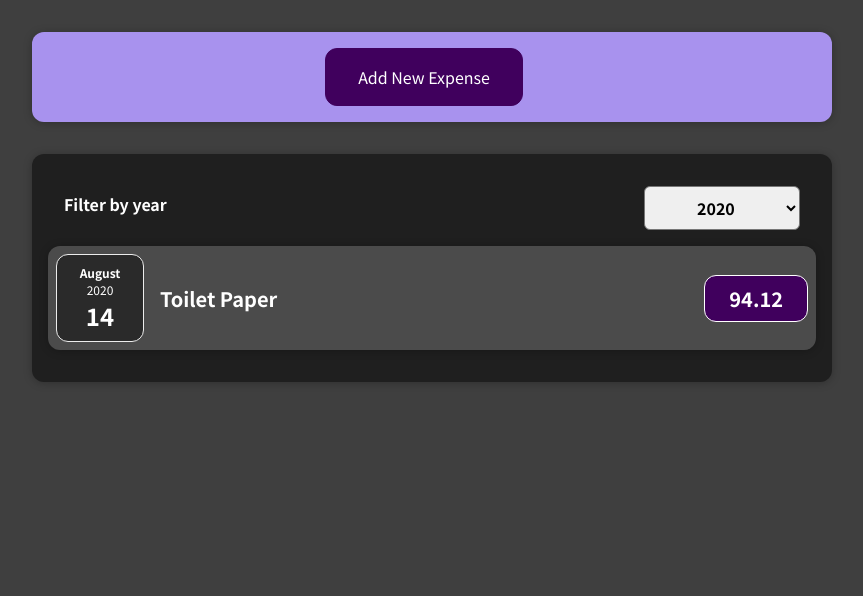
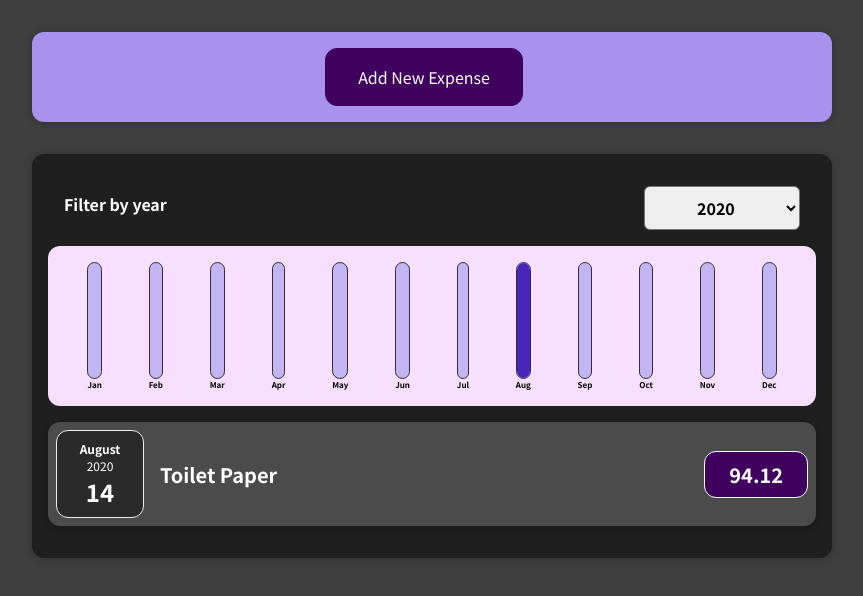
Before and after one commit to AndrewSimons3/ReactMax, a React (Create React App) app in the folder 01-starting-setup/: page / in a window 1280 px wide. Shown: the top 596 px of the page, without its empty margins (208-1071 px from the left). Built offline with nearby package versions, Linux system fonts and the light colour scheme.

Commit message:
finished expenses tracker

```diff
--- a/01-starting-setup/src/components/Chart/Chart.js
+++ b/01-starting-setup/src/components/Chart/Chart.js
@@ -1,10 +1,21 @@
 import React from 'react';
 import ChartBar from './ChartBar';
+import './Chart.css';
 
 const Chart = (props) => {
+  const dataPointValues = props.dataPoints.map(dataPoint => dataPoint.value);
+  const totalMaximum = Math.max(...dataPointValues);
+
 	return (
 		<div className='chart'>
-			<ChartBar />
+			{props.dataPoints.map((dataPoint) => (
+				<ChartBar
+					key={dataPoint.id}
+					value={dataPoint.value}
+					maxValue={totalMaximum}
+					label={dataPoint.label}
+				/>
+			))}
 		</div>
 	);
 };
--- a/01-starting-setup/src/components/Chart/ChartBar.js
+++ b/01-starting-setup/src/components/Chart/ChartBar.js
@@ -0,0 +1,21 @@
+import React from 'react';
+import './ChartBar.css';
+
+const ChartBar = (props) => {
+  let barFillHeight = '0%';
+
+  if (props.maxValue > 0) {
+    barFillHeight = Math.round((props.value / props.maxValue) * 100) + '%';
+  }
+
+	return (
+		<div className='chart-bar'>
+			<div className='chart-bar__inner'>
+        <div className='chart-bar__fill' style={{height: barFillHeight}}></div>
+			</div>
+      <div className='chart-bar__label'>{props.label}</div>
+		</div>
+	);
+};
+
+export default ChartBar;
--- a/01-starting-setup/src/components/Expenses/Expenses.js
+++ b/01-starting-setup/src/components/Expenses/Expenses.js
@@ -2,6 +2,7 @@ import React, { useState } from 'react';
 
 import ExpenseFilter from './ExpenseFilter';
 import ExpensesList from './ExpensesList';
+import ExpensesChart from './ExpensesChart';
 import Card from '../UI/Card';
 import './Expenses.css';
 
@@ -23,6 +24,7 @@ const Expenses = (props) => {
 					selected={filteredYear}
 					onFilterYear={filterYearHandler}
 				/>
+				<ExpensesChart expenses={filteredExpenses} />
 				<ExpensesList items={filteredExpenses} />
 			</Card>
 		</div>
--- /dev/null
+++ b/01-starting-setup/src/components/Expenses/ExpensesChart.js
@@ -0,0 +1,65 @@
+import React from 'react';
+import Chart from '../Chart/Chart';
+
+const ExpensesChart = (props) => {
+	const chartDataPoints = [
+		{
+			label: 'Jan',
+			value: 0,
+		},
+		{
+			label: 'Feb',
+			value: 0,
+		},
+		{
+			label: 'Mar',
+			value: 0,
+		},
+		{
+			label: 'Apr',
+			value: 0,
+		},
+		{
+			label: 'May',
+			value: 0,
+		},
+		{
+			label: 'Jun',
+			value: 0,
+		},
+		{
+			label: 'Jul',
+			value: 0,
+		},
+		{
+			label: 'Aug',
+			value: 0,
+		},
+		{
+			label: 'Sep',
+			value: 0,
+		},
+		{
+			label: 'Oct',
+			value: 0,
+		},
+		{
+			label: 'Nov',
+			value: 0,
+		},
+		{
+			label: 'Dec',
+			value: 0,
+		},
+  ];
+
+  for (const expense of props.expenses) {
+    const expenseMonth = expense.date.getMonth();
+    chartDataPoints[expenseMonth].value += expense.amount;
+  }
+
+
+	return <Chart dataPoints={chartDataPoints} />;
+};
+
+export default ExpensesChart;
--- a/01-starting-setup/src/components/NewExpense/ExpenseForm.js
+++ b/01-starting-setup/src/components/NewExpense/ExpenseForm.js
@@ -23,7 +23,7 @@ const ExpenseForm = (props) => {
 
 		const expenseData = {
 			title: enteredTitle,
-			amount: enteredAmount,
+			amount: +enteredAmount,
 			date: new Date(enteredDate),
 		};
 
```
Also changed, not shown: 1 other file (tests, documents, lock files or other folders).
